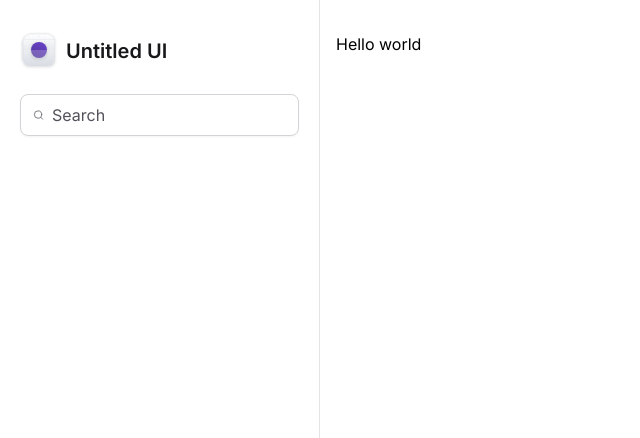
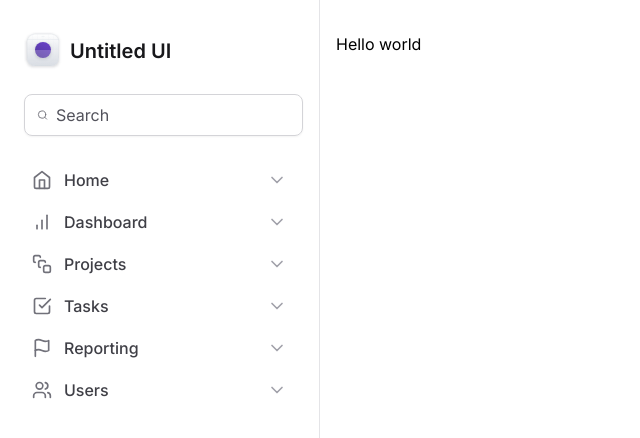
Before and after one commit to AntonioMesquit/tailwind-next, a Next.js app: page / in a window 1280 px wide. Shown: the top 438 px of the page, without its empty margins (0-640 px from the left). Built offline with nearby package versions, Linux system fonts and the light colour scheme.

Commit message:
add menu in Aside

```diff
--- a/src/app/layout.tsx
+++ b/src/app/layout.tsx
@@ -18,7 +18,7 @@
   return (
     <html lang="en">
       <body className={inter.className}>
-        <div className="grid-cols-app grid min-h-screen">
+        <div className="grid min-h-screen grid-cols-app">
           <Sidebar />
           <main className="px-4 pb-12 pt-8">{children}</main>
         </div>
--- /dev/null
+++ b/src/components/Sidebar/MainNavigation/NavItem.tsx
@@ -0,0 +1,21 @@
+import { ChevronDown } from 'lucide-react'
+import { ElementType } from 'react'
+
+export interface NavItemProps {
+  title: string
+  icon: ElementType
+}
+export function NavItem({ title, icon: Icon }: NavItemProps) {
+  return (
+    <a
+      href=""
+      className="group flex items-center gap-3 rounded px-3 py-2 hover:bg-violet-50 "
+    >
+      <Icon className="h-5 w-5 text-zinc-500" />
+      <span className="font-medium text-zinc-700 group-hover:text-violet-500">
+        {title}
+      </span>
+      <ChevronDown className="ml-auto h-5 w-5 text-zinc-400 group-hover:text-violet-300" />
+    </a>
+  )
+}
--- /dev/null
+++ b/src/components/Sidebar/MainNavigation/index.tsx
@@ -0,0 +1,22 @@
+import {
+  BarChart,
+  CheckSquare,
+  Flag,
+  Home,
+  SquareStack,
+  Users,
+} from 'lucide-react'
+import { NavItem } from './NavItem'
+
+export function MainNavigation() {
+  return (
+    <nav className="space-y-0.5">
+      <NavItem title="Home" icon={Home} />
+      <NavItem title="Dashboard" icon={BarChart} />
+      <NavItem title="Projects" icon={SquareStack} />
+      <NavItem title="Tasks" icon={CheckSquare} />
+      <NavItem title="Reporting" icon={Flag} />
+      <NavItem title="Users" icon={Users} />
+    </nav>
+  )
+}
--- a/src/components/Sidebar/index.tsx
+++ b/src/components/Sidebar/index.tsx
@@ -1,17 +1,19 @@
 import { Search } from 'lucide-react'
 import { Logo } from './logo'
+import { MainNavigation } from './MainNavigation'
 
 export function Sidebar() {
   return (
     <aside className="space-y-6 border-r border-zinc-200 px-5 py-8">
       <Logo />
-      <div className="flex w-full items-center gap-2 rounded-lg border border-zinc-300 px-3 py-2 shadow-sm">
+      <div className="mx-1 flex w-full items-center gap-2 rounded-lg border border-zinc-300 px-3 py-2 shadow-sm">
         <Search className="h-5 w-5 text-zinc-500" />
         <input
-          className="flex-1 border-0 bg-transparent p-0 text-zinc-900 placeholder-zinc-600"
+          className="flex-1 border-0 bg-transparent p-0 text-zinc-900 placeholder-zinc-600 outline-none"
           placeholder="Search"
         />
       </div>
+      <MainNavigation />
     </aside>
   )
 }
--- a/src/components/Sidebar/logo.tsx
+++ b/src/components/Sidebar/logo.tsx
@@ -1,6 +1,6 @@
 export function Logo() {
   return (
-    <strong className="flex items-center gap-2 text-xl font-semibold text-zinc-900">
+    <strong className="mx-1 flex items-center gap-2 text-xl font-semibold text-zinc-900">
       <svg
         width={38}
         height={38}
```
